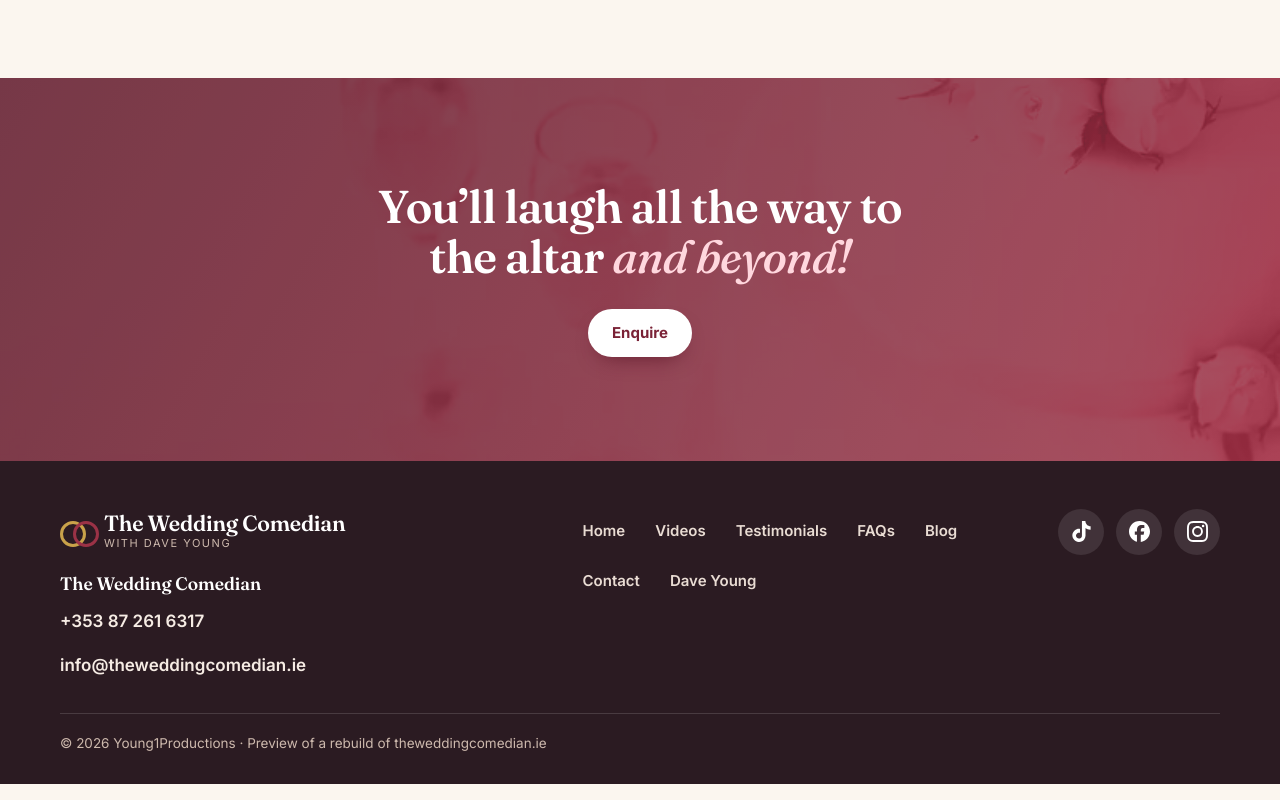
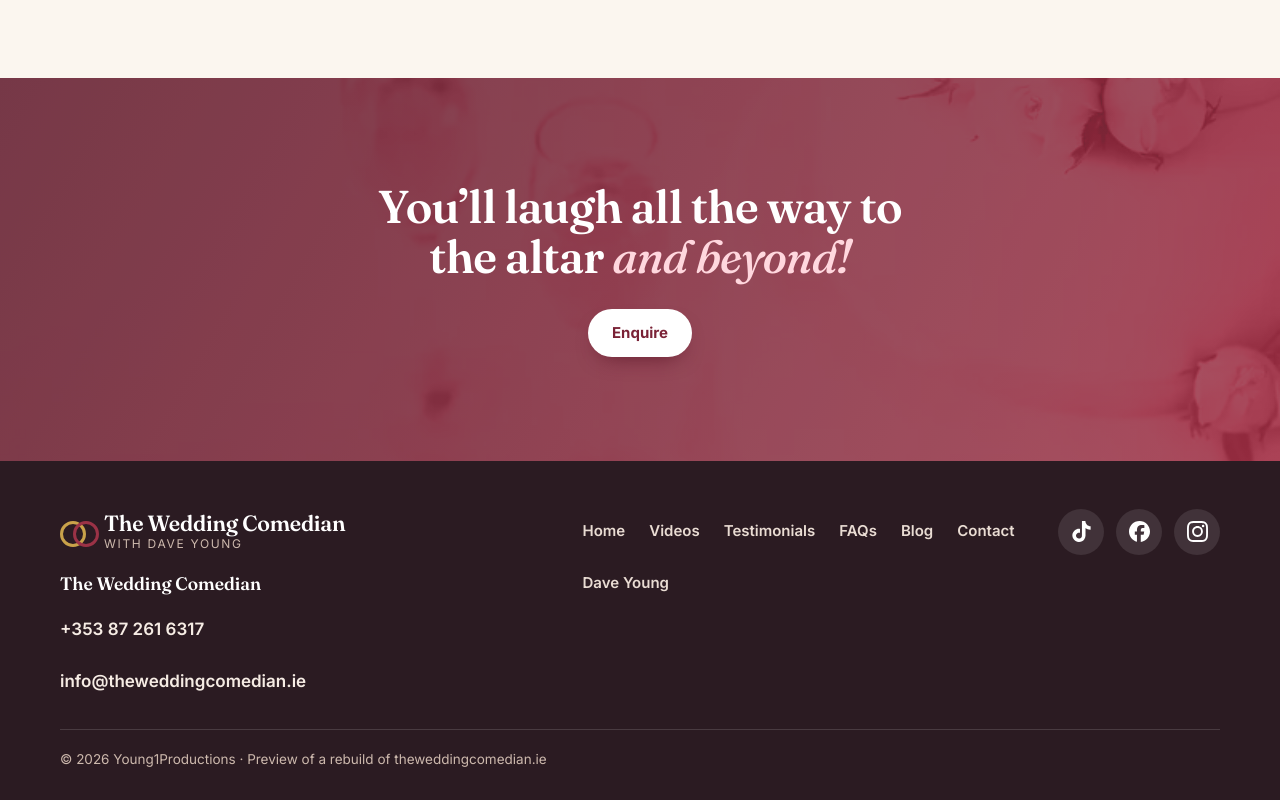
Before and after one commit to apexagenticsuk/wedding-preview, a website: page faqs.html in a window 1280 px wide. Shown: the part 1425-2225 px from the top of the page. Drawn offline with Linux system fonts and the light colour scheme.

Commit message:
Phone: 8px+ between tap targets, 320px header/logo fit, 12px logo subtext, labelled social buttons (Dave)

```diff
--- a/style.css
+++ b/style.css
@@ -195,3 +195,12 @@ html{scroll-padding-bottom:104px;scroll-padding-top:84px}summary,.qa,.rev,.pr,.p
 @media (max-width:1239px){main{padding-bottom:8px}body{padding-bottom:calc(86px + env(safe-area-inset-bottom))}}
 .qa-a a,.prose a,.big a,.lead a,.post a,.fine a,.cbox dd a,.pull a{display:inline-block;padding:12px 2px;margin:-12px 0}
 .pr img.wide{width:116px;height:83px;border-radius:14px;flex:0 0 auto;aspect-ratio:320/230}
+
+/* round 5: 8px between tap targets, 320px header fit, 12px logo subtext */
+.brand small{font-size:12px}
+.flinks{gap:8px 12px}
+.flinks a{margin:0}
+.fbrand .mail{display:flex;flex-direction:column;gap:8px;align-items:flex-start}
+@media(max-width:1239px){.flinks a{min-height:44px;padding:0 10px}.flinks{gap:8px}}
+@media(max-width:380px){.hrow{width:calc(100% - 24px);gap:8px}.brand{padding-left:36px}.brand .bn{font-size:17px}.brand small{letter-spacing:.08em}.rings{transform:translateY(-50%) scale(.85);transform-origin:left center}}
+.two>*{min-width:0}.two img{max-width:100%;height:auto}.sticky.dock>*{min-width:0;max-width:100%;box-sizing:border-box}.sticky.dock{overflow:hidden}
```
